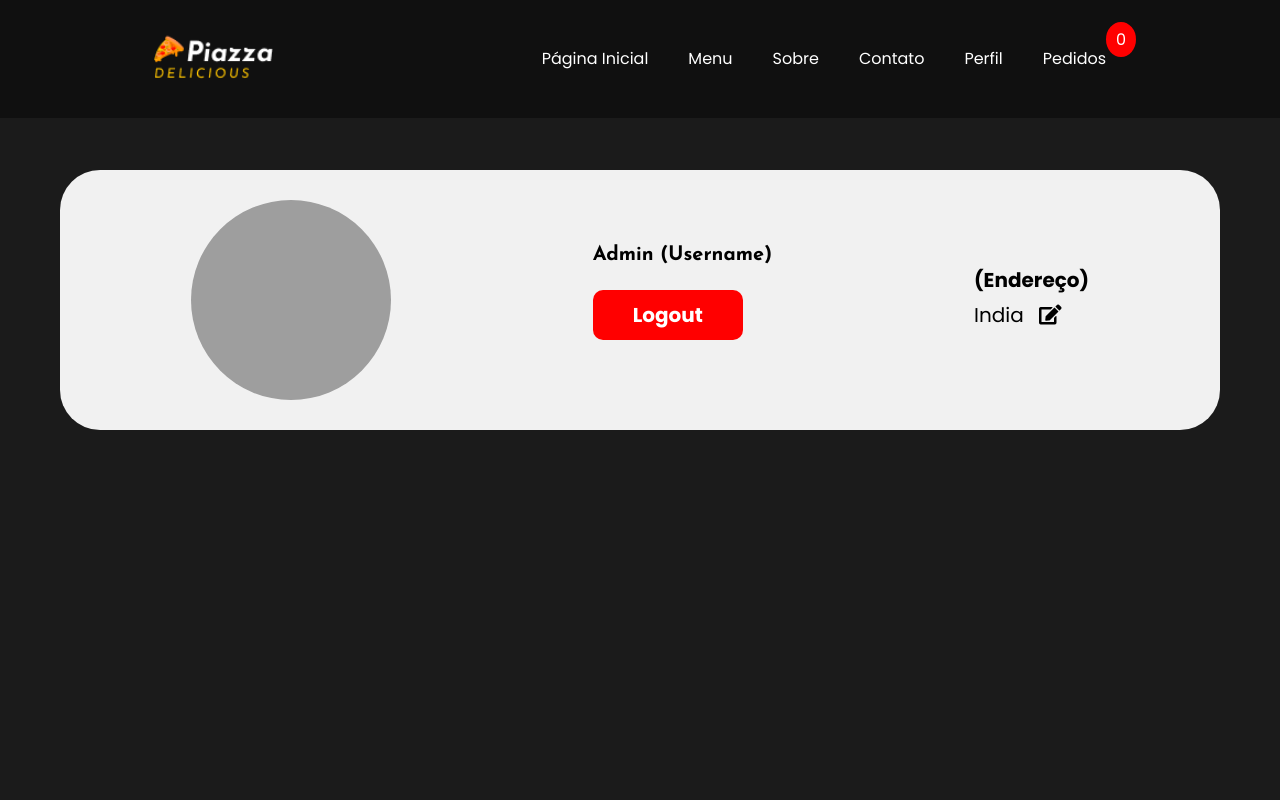
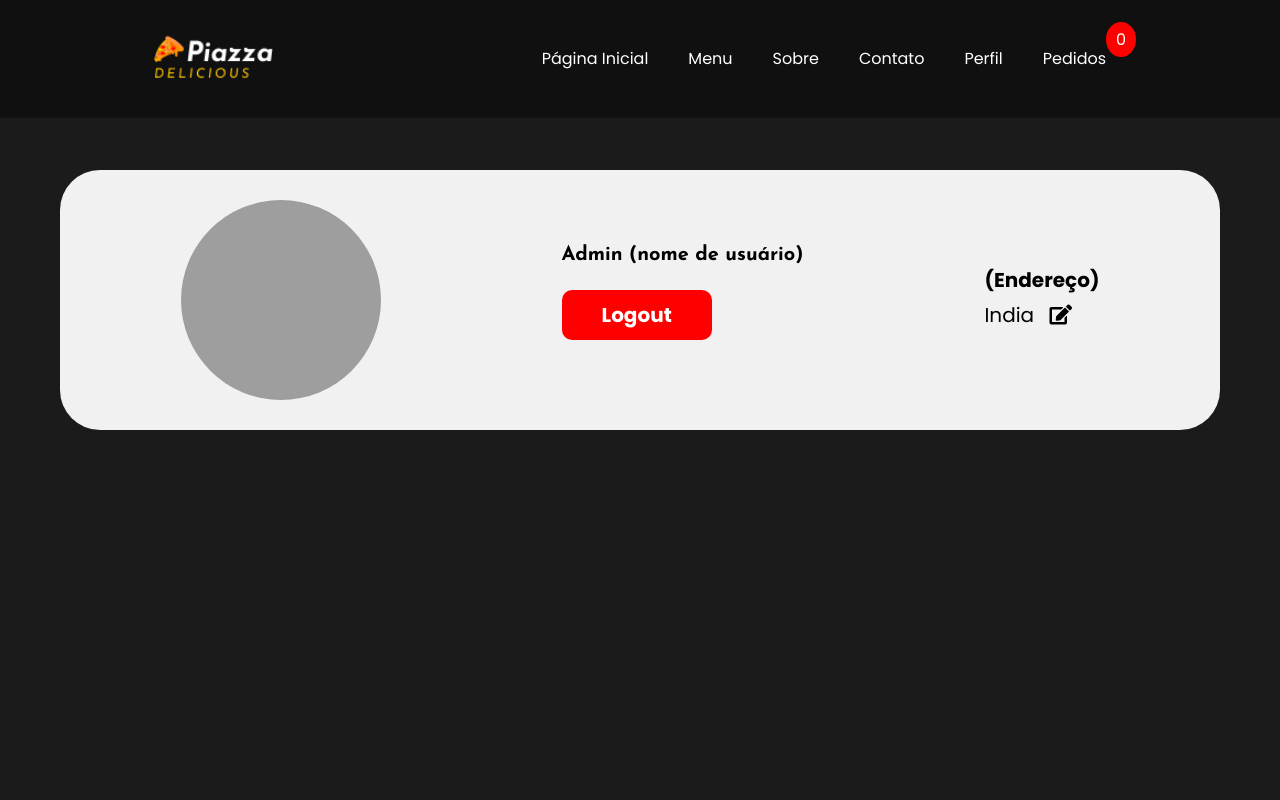
Before and after one commit to AntoniojoseBH/AppPizzaria-ENGS, a Django app: page /profile/ in a window 1280 px wide. Run offline with Django 3.2, Linux system fonts and the light colour scheme; a user stored in the database is signed in; data comes from the database, SQL or seed files in the repository; data that the repository does not hold is empty; some web fonts are replaced; grey boxes are pictures that could not be loaded.

Commit message:
Translates

```diff
--- a/templates/Home/menu.html
+++ b/templates/Home/menu.html
@@ -20,7 +20,7 @@
                     {% if firstobjectofcurrentuser.order_confirmed == False or not firstobjectofcurrentuser%}
                         <button type="submit">Peça agora</button>
                     {% else %}
-                        <button type="button" class="btn__none">Order Now</button>
+                        <button type="button" class="btn__none">Peça agora</button>
                     {% endif %}
                 </div>
             </div>
--- a/templates/Home/orders.html
+++ b/templates/Home/orders.html
@@ -38,7 +38,7 @@
                     <td><form action="/deleteOrder/" method="POST">
                         {% csrf_token %}
                         <input type="text" name="order_id" id="order_id" value="{{pizza.id}}">
-                        <button type="submit"><i class="fas fa-trash-alt"></i> Delete</button>
+                        <button type="submit"><i class="fas fa-trash-alt"></i> Excluir</button>
                         </form>
                     </td>
                 </tr>
@@ -51,7 +51,7 @@
                 <th>
                     <form action="/deleteAllOrder/" method="POST">
                     {% csrf_token %}
-                        <button type="submit"><i class="fas fa-trash-alt"></i> Delete All</button>
+                        <button type="submit"><i class="fas fa-trash-alt"></i> Excluir Todos</button>
                     </form>
                 </th>
             </tr>
@@ -96,7 +96,7 @@
         </form>
     {% endif %}
 {% else %}
-<h4>Ainda não foi feito nenhum pedido! Por favor, faça ao menos um. <a href="/menu/">Order</a></h4>
+<h4>Ainda não foi feito nenhum pedido! Por favor, faça ao menos um. <a href="/menu/">Pedir agora</a></h4>
 {% endif %}
 </section>
 {% endblock body %}
--- a/templates/Home/profile.html
+++ b/templates/Home/profile.html
@@ -12,8 +12,8 @@
             </div>
         </div>
         <div class="details">
-                <h4>{% if request.user.first_name %}{{request.user.first_name}} {{request.user.last_name}} (Full Name){% endif %}</h4>
-                <h4>{% if request.user.username %}{{request.user.username}} (Username){% endif %}</h4>
+                <h4>{% if request.user.first_name %}{{request.user.first_name}} {{request.user.last_name}} (Nome Completo){% endif %}</h4>
+                <h4>{% if request.user.username %}{{request.user.username}} (nome de usuário){% endif %}</h4>
                 <h4>{% if request.user.email %}{{request.user.email}} (Email){% endif %}</h4>
                 <form action="/logout/" method="POST">
                 {% csrf_token %}
--- a/templates/Supervisor/contact_view.html
+++ b/templates/Supervisor/contact_view.html
@@ -3,7 +3,7 @@
     <div class="contact_view">
         <div class="view_contact">
         {% for contact in contacts %}
-            <h2>{{contact.User.username}}(username)</h2>
+            <h2>{{contact.User.username}}(nome de usuário)</h2>
             <h3>{{contact.User.email}}(email)</h3>
             <h4>Consulta:</h4>
             <p>{{contact.query}}</p>
--- a/templates/Supervisor/order_view.html
+++ b/templates/Supervisor/order_view.html
@@ -5,11 +5,11 @@
         {% if orders %}
             {% for order in orders %}
                 <div class="profile__order">
-                    <h1>{{order.User.username}} (username)</h1>
+                    <h1>{{order.User.username}} (nome de usuário)</h1>
                     <h1>{{order.User.email}} (email)</h1>
                     {% for a in address %}
                         {% if a.User.id == order.User.id %}
-                            <h1>{{a.address}} (address)</h1>
+                            <h1>{{a.address}} (endereço)</h1>
                         {% endif %}
                     {% endfor %}
                 </div>
```
